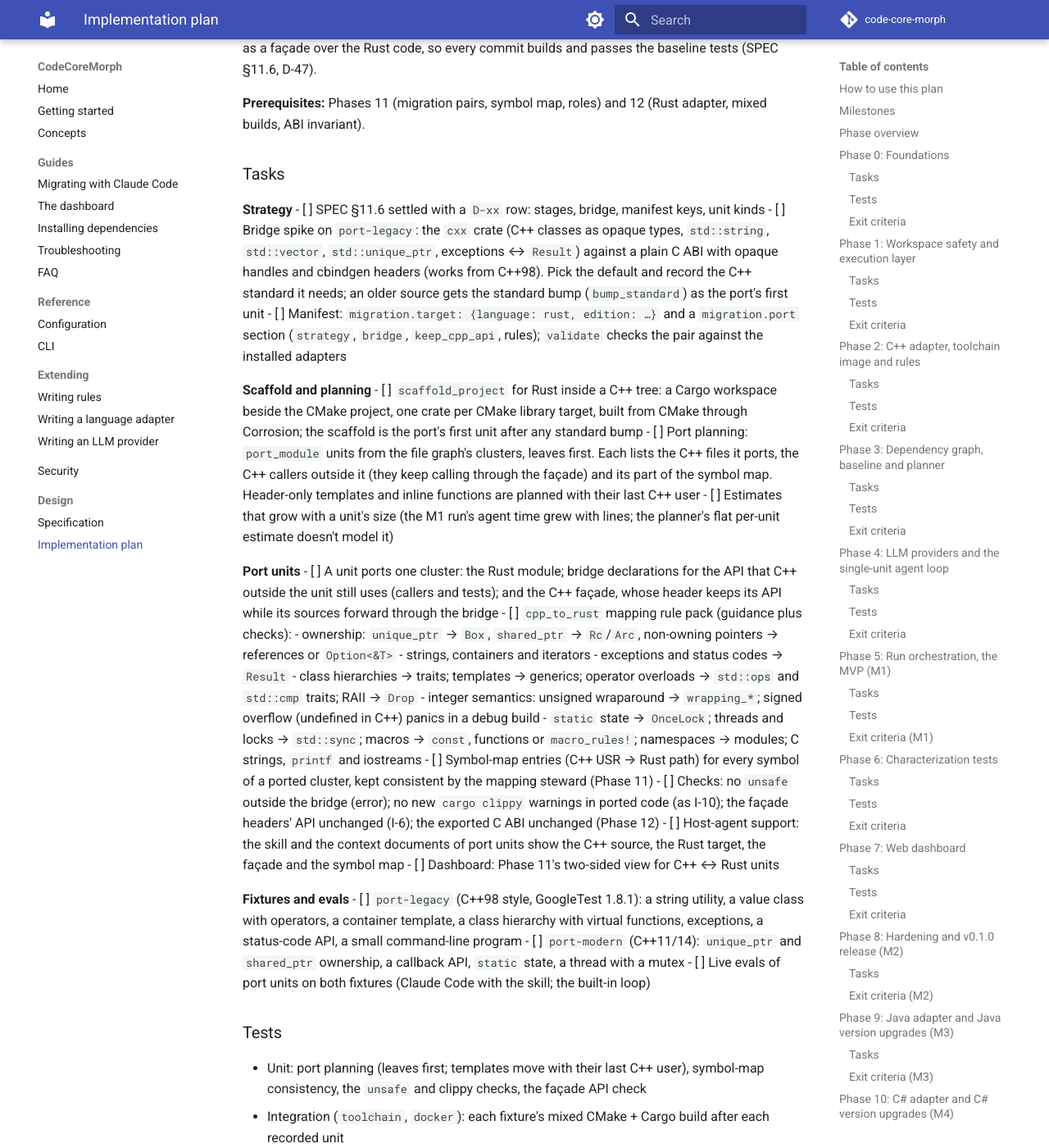
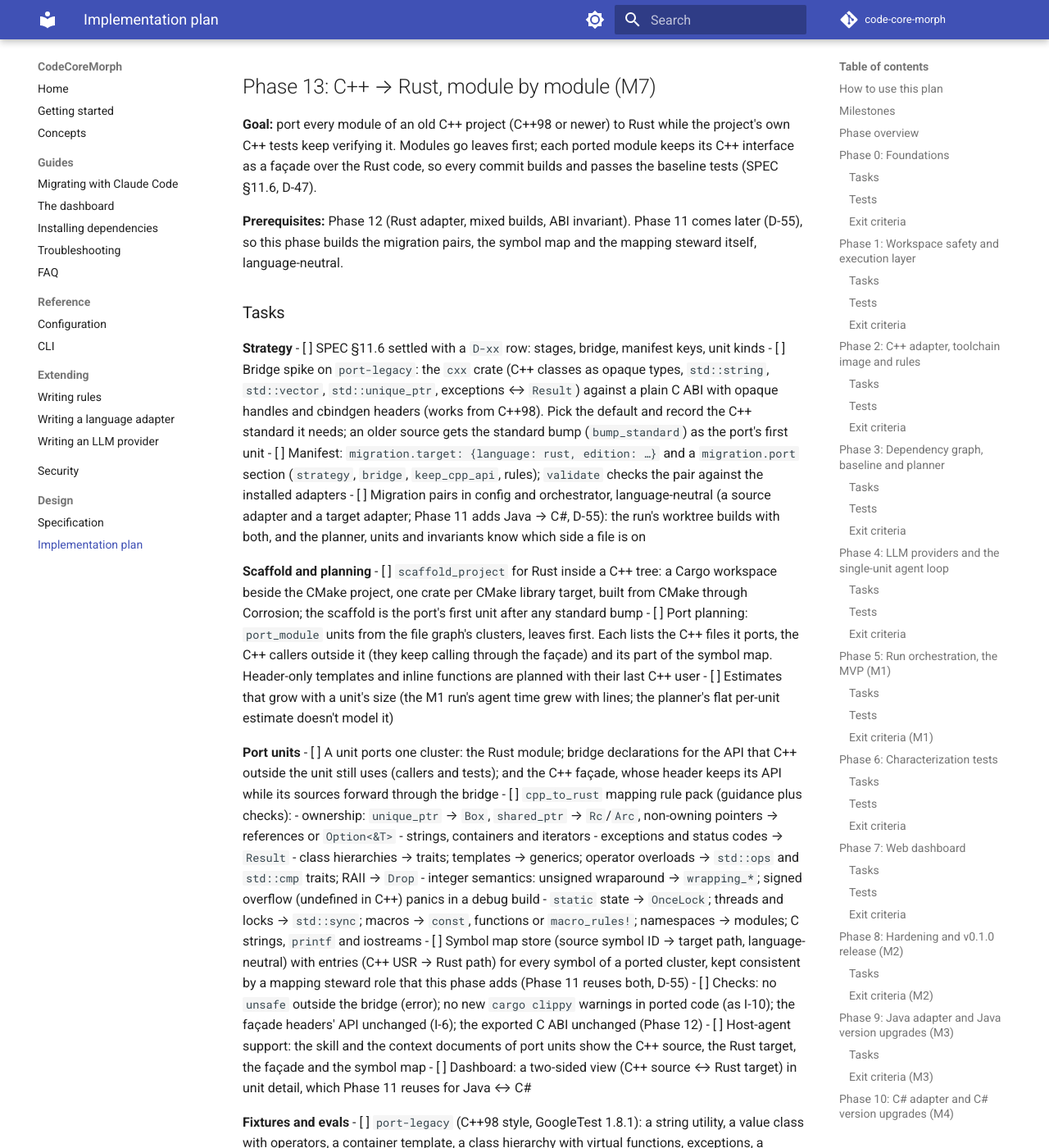
Before and after one commit to MurtazaRaza/code-core-morph, an MkDocs documentation site: the page built from docs/IMPLEMENTATION_PLAN.md, in a window 1280 px wide and 1400 px high, scrolled down 23109 px. Shown: the whole window at 82% size. Built offline with MkDocs 1.6.1 and Material for MkDocs 9.7.7, drawn with Linux system fonts in a browser that asks for light colours; comment, search, counter and statistics services are not loaded; some of the changed text lies outside the part shown.

Commit message:
docs(plan): port C++ to Rust before the release and Java and C# (D-55)

```diff
--- a/docs/IMPLEMENTATION_PLAN.md
+++ b/docs/IMPLEMENTATION_PLAN.md
@@ -2,7 +2,7 @@
 
 This plan turns [SPEC.md](SPEC.md) into an ordered set of phases. Each phase has a goal, its prerequisites, a task checklist, tests, and exit criteria. Requirement IDs (`FR-`, `NFR-`, `D-`) point back to the spec.
 
-**Order of work (D-21, confirmed by D-47).** Language version upgrades come first: C++ in the MVP, then Java, then C#. Cross-language migrations follow: Java → C#, then C++ → Rust, from one module behind a C ABI (Phase 12) to a whole project ported (Phases 13 and 14).
+**Order of work (D-21, D-47, changed by D-55).** Language version upgrades come first: C++ in the MVP. Then C++ → Rust, from one module behind a C ABI (Phase 12) to a whole project ported (Phases 13 and 14). The v0.1.0 release (Phase 8's publishing steps) waits, and Java (9), C# (10) and Java → C# (11) follow the Rust phases. The phases keep their numbers, so the order of work is 12, 13, 14, then 9, 10, 11.
 
 ## How to use this plan
 
@@ -413,6 +413,8 @@ Landed so far: GoogleTest parsing, the determinism lint and CMake registration (
 - [x] Ship `scripts/` as package data so `codecoremorph toolchain install` works for PyPI installs (FR-1.13); `--offline DIR` installs (FR-1.12, D-51, with `codecoremorph toolchain download` to prepare them); a docs page on dependency setup, including machines without internet access (`docs/dependencies.md`)
 - [ ] Register `codecoremorph` on PyPI; resolve SPEC §16 Q6, Q7 and Q8
 
+**Deferred (D-55):** registering on PyPI, publishing, images and the v0.1.0 tag wait until the C++ → Rust phases are done; Phase 12 starts now.
+
 ### Exit criteria (M2)
 - [ ] On clean Windows, macOS and Linux machines: `uv tool install codecoremorph` → `codecoremorph init` → `codecoremorph run` on a fixture succeeds with Docker. Windows checked with the built wheel (a fresh `uv tool install` on E:, `init` on the `typedefs` fixture, its manifest unchanged, then Claude Code through the skill: 3 of 3 units, 24 tests; it found D-54). From PyPI, and on macOS and Linux, after publishing and CI
 - [x] The security review is complete with no open high-severity findings (D-52)
@@ -469,7 +471,7 @@ Landed so far: GoogleTest parsing, the determinism lint and CMake registration (
 
 **Prerequisites:** Phases 9 and 10.
 
-**Reuse (D-47):** build the migration pairs, the symbol map, test translation and the roles language-neutral. Phases 13 and 14 reuse them for C++ → Rust.
+**Reuse (D-47, D-55):** the migration pairs, the symbol map, test translation and the mapping steward come from Phases 13 and 14, built language-neutral for C++ → Rust; this phase adds the Java and C# sides.
 
 ### Tasks
 - [ ] Migration-pair support in config and orchestrator (source adapter plus target adapter); SPEC update for the relaxed green invariant (`pending_parity`)
@@ -519,13 +521,14 @@ Landed so far: GoogleTest parsing, the determinism lint and CMake registration (
 
 **Goal:** port every module of an old C++ project (C++98 or newer) to Rust while the project's own C++ tests keep verifying it. Modules go leaves first; each ported module keeps its C++ interface as a façade over the Rust code, so every commit builds and passes the baseline tests (SPEC §11.6, D-47).
 
-**Prerequisites:** Phases 11 (migration pairs, symbol map, roles) and 12 (Rust adapter, mixed builds, ABI invariant).
+**Prerequisites:** Phase 12 (Rust adapter, mixed builds, ABI invariant). Phase 11 comes later (D-55), so this phase builds the migration pairs, the symbol map and the mapping steward itself, language-neutral.
 
 ### Tasks
 **Strategy**
 - [ ] SPEC §11.6 settled with a `D-xx` row: stages, bridge, manifest keys, unit kinds
 - [ ] Bridge spike on `port-legacy`: the `cxx` crate (C++ classes as opaque types, `std::string`, `std::vector`, `std::unique_ptr`, exceptions ↔ `Result`) against a plain C ABI with opaque handles and cbindgen headers (works from C++98). Pick the default and record the C++ standard it needs; an older source gets the standard bump (`bump_standard`) as the port's first unit
 - [ ] Manifest: `migration.target: {language: rust, edition: …}` and a `migration.port` section (`strategy`, `bridge`, `keep_cpp_api`, rules); `validate` checks the pair against the installed adapters
+- [ ] Migration pairs in config and orchestrator, language-neutral (a source adapter and a target adapter; Phase 11 adds Java → C#, D-55): the run's worktree builds with both, and the planner, units and invariants know which side a file is on
 
 **Scaffold and planning**
 - [ ] `scaffold_project` for Rust inside a C++ tree: a Cargo workspace beside the CMake project, one crate per CMake library target, built from CMake through Corrosion; the scaffold is the port's first unit after any standard bump
@@ -541,10 +544,10 @@ Landed so far: GoogleTest parsing, the determinism lint and CMake registration (
   - class hierarchies → traits; templates → generics; operator overloads → `std::ops` and `std::cmp` traits; RAII → `Drop`
   - integer semantics: unsigned wraparound → `wrapping_*`; signed overflow (undefined in C++) panics in a debug build
   - `static` state → `OnceLock`; threads and locks → `std::sync`; macros → `const`, functions or `macro_rules!`; namespaces → modules; C strings, `printf` and iostreams
-- [ ] Symbol-map entries (C++ USR → Rust path) for every symbol of a ported cluster, kept consistent by the mapping steward (Phase 11)
+- [ ] Symbol map store (source symbol ID → target path, language-neutral) with entries (C++ USR → Rust path) for every symbol of a ported cluster, kept consistent by a mapping steward role that this phase adds (Phase 11 reuses both, D-55)
 - [ ] Checks: no `unsafe` outside the bridge (error); no new `cargo clippy` warnings in ported code (as I-10); the façade headers' API unchanged (I-6); the exported C ABI unchanged (Phase 12)
 - [ ] Host-agent support: the skill and the context documents of port units show the C++ source, the Rust target, the façade and the symbol map
-- [ ] Dashboard: Phase 11's two-sided view for C++ ↔ Rust units
+- [ ] Dashboard: a two-sided view (C++ source ↔ Rust target) in unit detail, which Phase 11 reuses for Java ↔ C#
 
 **Fixtures and evals**
 - [ ] `port-legacy` (C++98 style, GoogleTest 1.8.1): a string utility, a value class with operators, a container template, a class hierarchy with virtual functions, exceptions, a status-code API, a small command-line program
```
Also changed, not shown: docs/SPEC.md (+1 -0 lines).
